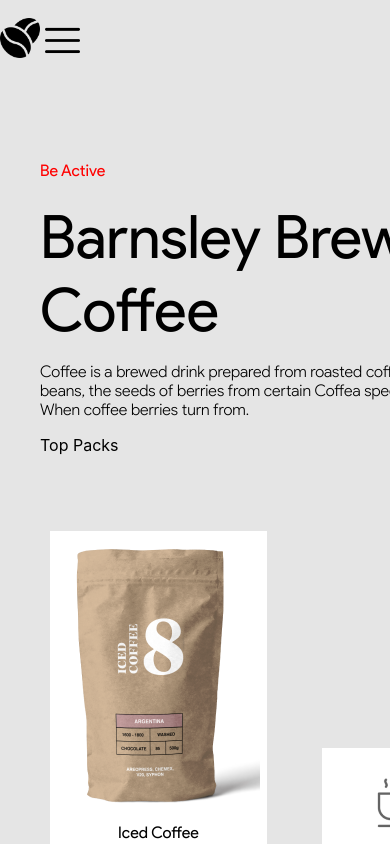
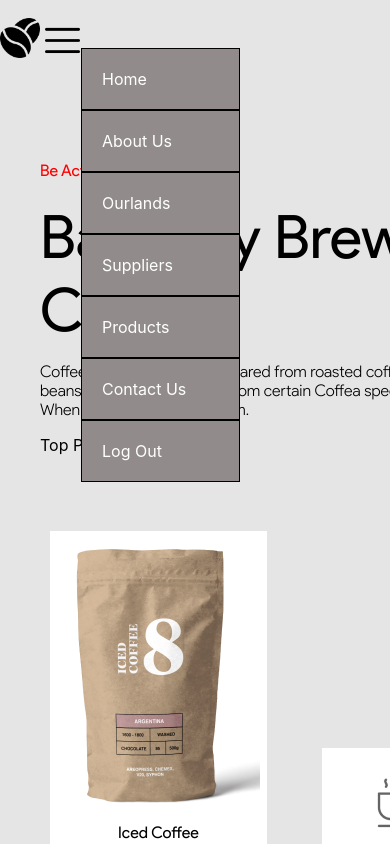
Before and after one commit to ashrafabuodeh/assignment-task1-react, a React (Create React App) app: page /Home in a window 390 px wide. Both pictures are taken after a click on the picture 62 px from the left and 40 px from the top of the page. Shown: the top 844 px of the page. Built offline with nearby package versions, Linux system fonts and the light colour scheme.

Commit message:
refactor components using react hooks

```diff
--- a/src/components/NavBar/NavBar.jsx
+++ b/src/components/NavBar/NavBar.jsx
@@ -2,22 +2,22 @@ import React, { Component } from "react";
 import { Link } from 'react-router-dom';
 import "./NavBar.css";
 
-class NavBar extends Component {
-  render() {
+function NavBar(props) {
 
-    const { handleActiveItem, href, id, name, nameOfClass } = this.props;
+  const { handleActiveItem, href, id, name, nameOfClass } = props;
+
   return (
     <>
-        <Link to={href}
-           className={nameOfClass}
-          onClick={()=>handleActiveItem(this.props.id)}
-          id={id}
+      <Link to = { href }
+        className = { nameOfClass }
+        onClick ={ () => handleActiveItem(id) }
+        id={ id }
       >
-          {name}
+        { name }
       </Link>
     </>
   );
 }
-}
+
 
 export default NavBar;
--- a/src/components/pages/AboutUs/AboutUs.jsx
+++ b/src/components/pages/AboutUs/AboutUs.jsx
@@ -1,12 +1,11 @@
-import React, { Component } from 'react';
+import React from 'react';
 
-class AboutUs extends Component {
-    render() {
+function AboutUs() {
 
-        return (
-            <h1>About Us Page</h1>
-        );
-    }
+    return (
+        <h1>About Us Page</h1>
+    );
 }
 
+
 export default AboutUs;
--- a/src/components/pages/HomePage/HomePage.jsx
+++ b/src/components/pages/HomePage/HomePage.jsx
@@ -1,15 +1,14 @@
-import React, { Component } from 'react';
+import React from 'react';
 import { Main, GridItems } from "../../../components"
 
-class HomePage extends Component {
-    render() {
+function HomePage() {
 
-        return (
-            <>
-            <Main/>
-             <GridItems/>
-            </>
-         );
-    }
+    return (
+        <>
+            <Main />
+            <GridItems />
+        </>
+    );
 }
+
 export default HomePage;
--- a/src/components/shared/Header/Header.css
+++ b/src/components/shared/Header/Header.css
@@ -6,12 +6,12 @@
   width: 100%;
 }
 
-#all-links-navbar {
+.all-links-navbar {
   display: flex;
 }
 
 .active {
-    background-color: rgb(245, 245, 228);
+  background-color: rgb(23, 91, 117);
 }
 
 .left-header-images {
@@ -38,7 +38,7 @@
   width: 35px;
 }
 
-@media screen and (max-width :500px) {
+@media screen and (max-width: 500px) {
   .profile-image {
     display: none;
   }
@@ -48,14 +48,12 @@
   }
 }
 
-@media screen and (max-width :1115px) {
-
-    #all-links-navbar {
+@media screen and (max-width: 1115px) {
+  .all-links-navbar {
+    position: relative;
     background-color: rgb(145, 139, 139);
-        display: flex;
     flex-direction: column;
     margin: 450px 150px 0 1px;
-        position: relative;
     visibility: hidden;
     width: 100%;
   }
@@ -64,4 +62,8 @@
     display: inline-block;
     margin-left: 5px;
   }
+
+  .displayNavItems {
+    visibility: visible;
   }
+}
--- a/src/components/shared/Header/Header.jsx
+++ b/src/components/shared/Header/Header.jsx
@@ -3,30 +3,31 @@ import { navItem } from "../../../data";
 import coffeeBeans from "../../../assets/coffee-beans.png";
 import iconMenu from "../../../assets/menu.png";
 import profileImage from "../../../assets/profile-image.png";
-import React, { Component } from "react";
+import React, { useState } from "react";
 import shoppingCart from "../../../assets/shopping-cart.png";
 import "./Header.css";
 
-class Header extends Component {
-  state = {
-    navbar: navItem,
-  };
-  handleBurgerIconClick = () => {
-    if (document.getElementById("all-links-navbar").style.visibility === 'hidden')
-      document.getElementById("all-links-navbar").style.visibility = "visible";
-    else
-      document.getElementById("all-links-navbar").style.visibility = "hidden";
+function Header() {
 
+  const [isClicked , setClickedIcon] = useState(false);
+  const [navItems, setNavItem] = useState(navItem);
+
+  const toggleDisplay = ()=> {
+    return isClicked ? "displayNavItems" : "" ;
+  }
+
+  const handleBurgerIconClick = () => {
+   setClickedIcon(!isClicked);
   };
 
-  handleItem = (id) => {
-    navItem.map(
-      (item) => ((item.activeItem = "nav-items menu-item"))
+  const handleItem = (id) => {
+    const allNavItems = navItems.map(
+      (item) => item.activeItem = "nav-items menu-item"
     );
-    navItem[id].activeItem = "nav-items menu-item active";
-    this.setState(navItem);
+    navItems[id].activeItem = allNavItems[id] + " active";
+    setNavItem([...navItems]);
   };
-  render() {
+
 
   return (
     <>
@@ -41,13 +42,13 @@ class Header extends Component {
         <img
           alt="icon menu"
           className={"icon-menu"}
-            onClick={() => this.handleBurgerIconClick()}
+          onClick={() => handleBurgerIconClick()}
           src={iconMenu}
         />
-          <div id="all-links-navbar">
-            {navItem.map((item) => (
+        <div className={"all-links-navbar "+ toggleDisplay()}>
+          {navItems.map((item) => (
             <NavBar
-                handleActiveItem={() => this.handleItem(item.id)}
+              handleActiveItem={handleItem}
               href={item.href}
               id={item.id}
               key={item.id}
@@ -72,6 +73,6 @@ class Header extends Component {
     </>
   );
 }
-}
+
 
 export default Header;
--- a/src/data/flexItems.js
+++ b/src/data/flexItems.js
@@ -9,7 +9,7 @@ const cardItemInfo = [
         cardItemClass : "coffee-item iced-coffee ",
         id: 1,
         src: icedCoffee,
-        title: "Iced Coffee",
+        title: "Iced Coffee"
     },
     {
         alt: "caramel frappe",
@@ -17,7 +17,7 @@ const cardItemInfo = [
         cardItemClass : "coffee-item caramel-frappe-coffee ",
         id: 2,
         src: caramelFrappe,
-        title: "Mocha Late",
+        title: "Mocha Late"
     },
     {
         alt: "mocha late",
@@ -25,7 +25,7 @@ const cardItemInfo = [
         cardItemClass : "coffee-item mocha-late-coffee ",
         id: 3,
         src: mochaLate,
-        title: "Mocha Late",
+        title: "Mocha Late"
     }
 ];
 
--- a/src/data/griditems.js
+++ b/src/data/griditems.js
@@ -3,68 +3,60 @@ import mochaLate from "../../src/assets/mocha-late.png";
 
 const cardInfo = [
     {
+        alt: "mocha late",
+        brief: "Coffee is a brewed drink prepared from roasted coffee beans, the seeds of berries from certain Coffea species.",
+        id: 0,
+        src: mochaLate,
+        title: "Mocha Late"
+      },
+      {
+        alt: "mocha late",
+        brief: "Coffee is a brewed drink prepared from roasted coffee beans, the seeds of berries from certain Coffea species.",
         id: 1,
         src: mochaLate,
-        alt: "mocha late",
-        title: "Mocha Late",
-        brief:
-          " Coffee is a brewed drink prepared from roasted coffee beans, the seeds of berries from certain Coffea species.",
+        title: "Mocha Late"
       },
       {
+        alt: "mocha late",
+        brief:"Coffee is a brewed drink prepared from roasted coffee beans, the seeds of berries from certain Coffea species.",
         id: 2,
         src: mochaLate,
-        alt: "mocha late",
-        title: "Mocha Late",
-        brief:
-          " Coffee is a brewed drink prepared from roasted coffee beans, the seeds of berries from certain Coffea species.",
+        title: "Mocha Late"
       },
       {
+        alt: "mocha late",
+        brief: "Coffee is a brewed drink prepared from roasted coffee beans, the seeds of berries from certain Coffea species.",
         id: 3,
         src: mochaLate,
-        alt: "mocha late",
-        title: "Mocha Late",
-        brief:
-          " Coffee is a brewed drink prepared from roasted coffee beans, the seeds of berries from certain Coffea species.",
+        title: "Mocha Late"
       },
       {
+        alt: "double espresso",
+        brief: "Coffee is a brewed drink prepared from roasted coffee beans, the seeds of berries from certain Coffea species.",
         id: 4,
-        src: mochaLate,
-        alt: "mocha late",
-        title: "Mocha Late",
-        brief:
-          " Coffee is a brewed drink prepared from roasted coffee beans, the seeds of berries from certain Coffea species.",
+        src: doubleEspresso,
+        title: "Double Espresso",
       },
       {
+        alt: "double espresso",
+        brief: "Coffee is a brewed drink prepared from roasted coffee beans, the seeds of berries from certain Coffea species.",
         id: 5,
         src: doubleEspresso,
-        alt: "double espresso",
         title: "Double Espresso",
-        brief:
-          " Coffee is a brewed drink prepared from roasted coffee beans, the seeds of berries from certain Coffea species.",
       },
       {
+        alt: "double espresso",
+        brief: "Coffee is a brewed drink prepared from roasted coffee beans, the seeds of berries from certain Coffea species.",
         id: 6,
         src: doubleEspresso,
-        alt: "double espresso",
-        title: "Double Espresso",
-        brief:
-          " Coffee is a brewed drink prepared from roasted coffee beans, the seeds of berries from certain Coffea species.",
+        title: "Double Espresso"
       },
       {
+        alt: "double espresso",
+        brief: "Coffee is a brewed drink prepared from roasted coffee beans, the seeds of berries from certain Coffea species.",
         id: 7,
         src: doubleEspresso,
-        alt: "double espresso",
-        title: "Double Espresso",
-        brief:
-          " Coffee is a brewed drink prepared from roasted coffee beans, the seeds of berries from certain Coffea species.",
-      },
-      {
-        id: 8,
-        src: doubleEspresso,
-        alt: "double espresso",
-        title: "Double Espresso",
-        brief:
-          " Coffee is a brewed drink prepared from roasted coffee beans, the seeds of berries from certain Coffea species.",
+        title: "Double Espresso"
       }
 ];
 
--- a/src/index.js
+++ b/src/index.js
@@ -1,8 +1,8 @@
+import App from './App';
 import React from 'react';
 import ReactDOM from 'react-dom';
+import reportWebVitals from './reportWebVitals';
 import './index.css';
-import App from './App';
-import reportWebVitals from './reportWebVitals';
 
 ReactDOM.render(
   <React.StrictMode>
```
Also changed, not shown: src/components/CardItem/CardItems.jsx (+8 -10 lines), src/components/GridItems/GridItems.jsx (+8 -9 lines), src/components/Main/Main.jsx (+3 -4 lines), src/components/flexItems/FlexItems.jsx (+9 -9 lines). Lines whose indentation alone changed are shown as unchanged.
